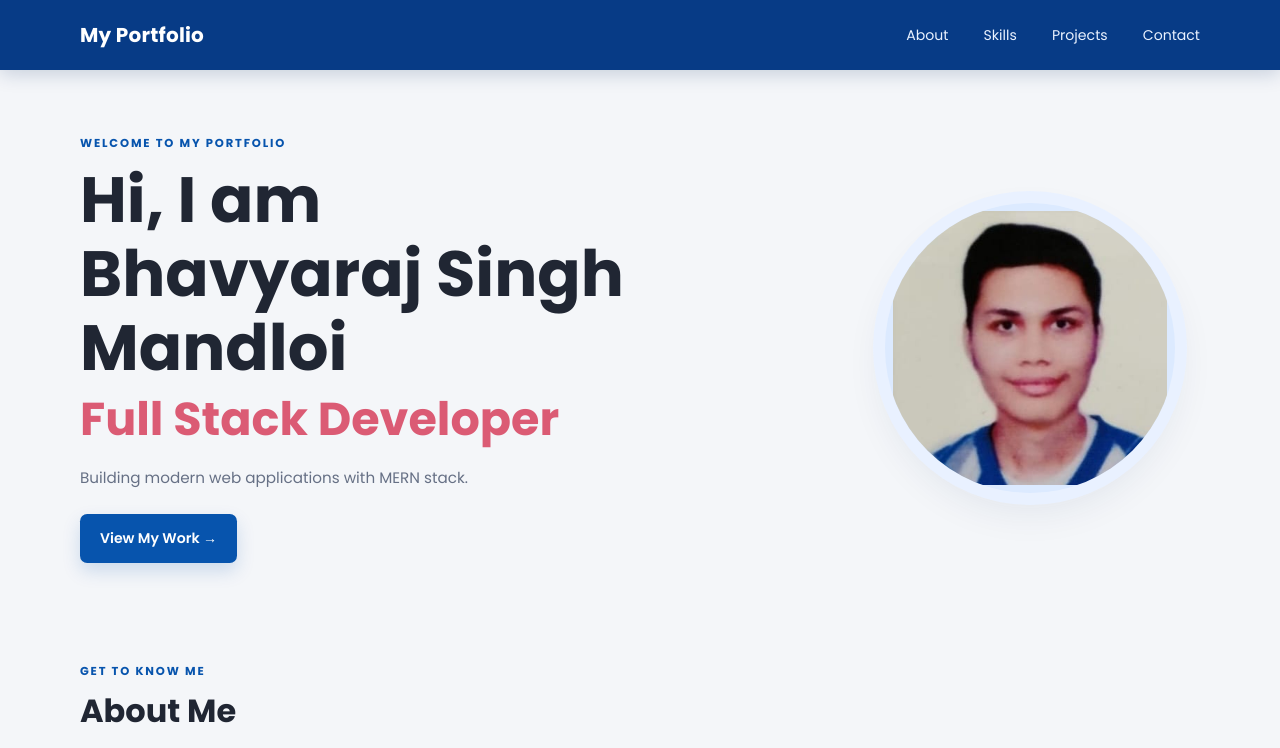
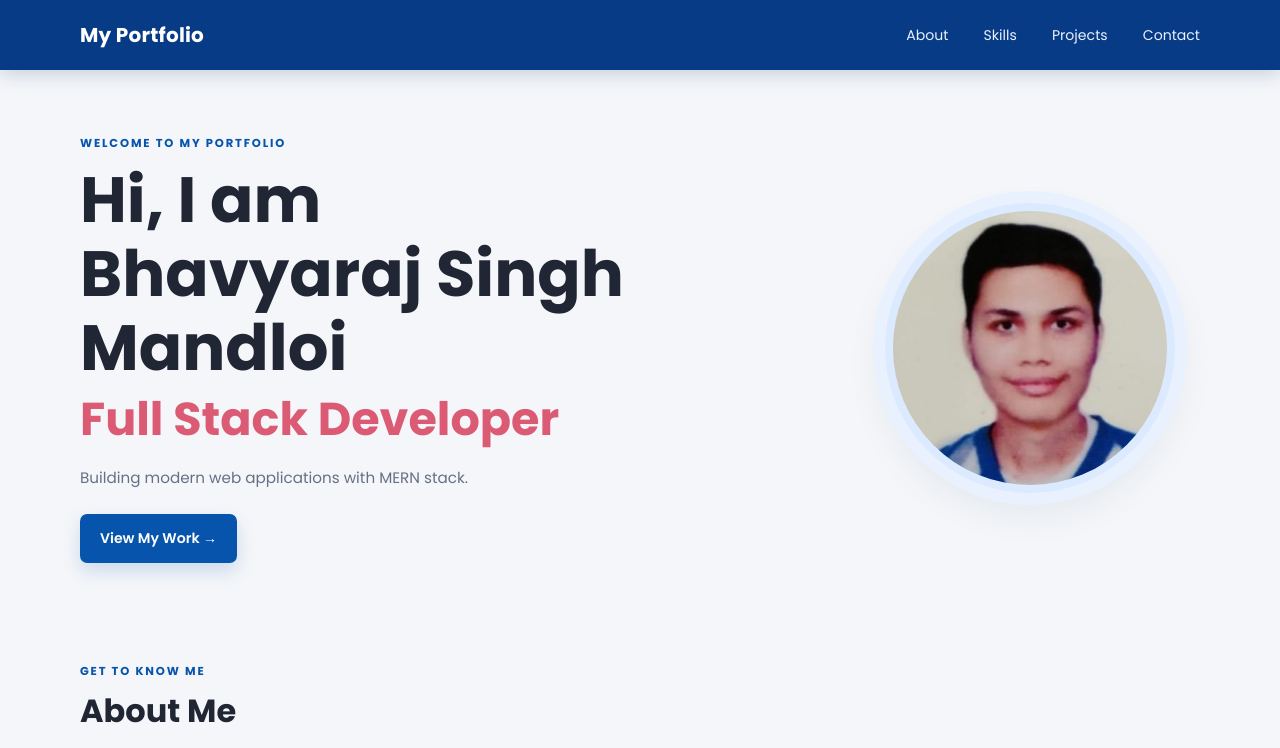
Before and after one commit to Bhavya-hub-dev/Assignment-3-web-dev, a plain HTML site: page index.html in a window 1280 px wide. Shown: the top 748 px of the page. Drawn offline with Linux system fonts and the light colour scheme.

Commit message:
Update style.css

```diff
--- a/style.css
+++ b/style.css
@@ -176,6 +176,9 @@ a {
     width: 100%;
     height: 100%;
     display: block;
+    object-fit:cover;
+    object-position:center;
+    border-radius:50%;
 }
 
 /* Common Sections */
```
